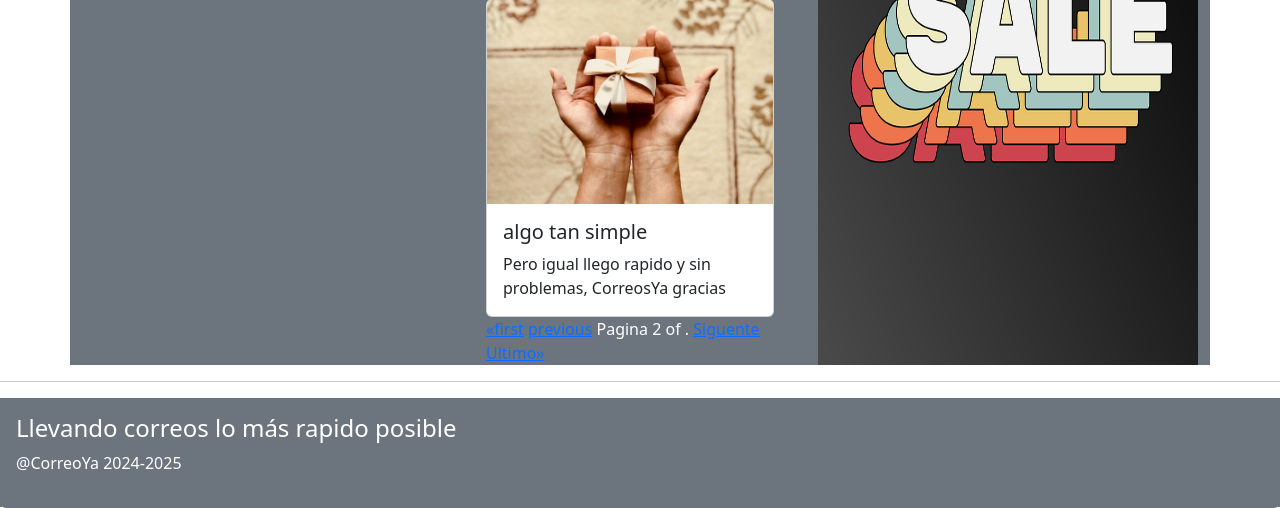
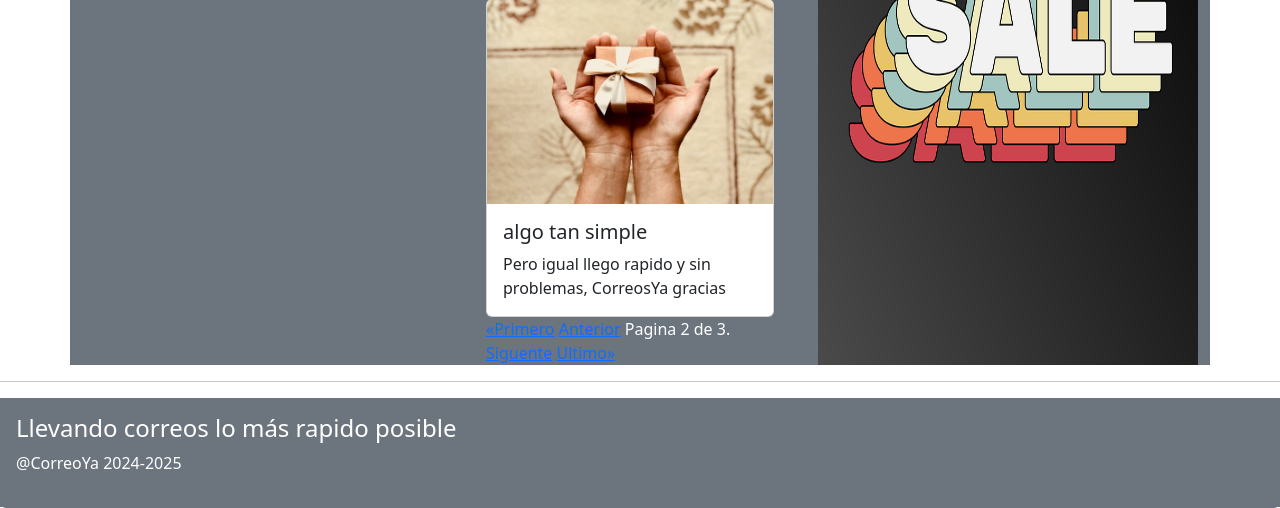
Before and after one commit to FableyCoder/CorreoYa, a Django app: page /foro/?page=2 in a window 1280 px wide. Shown: the part 1930-2438 px from the top of the page. Run offline with Django 5.2, Linux system fonts and the light colour scheme; data comes from the database, SQL or seed files in the repository; both versions use the stored data as it was after the commit.

Commit message:
Commit final

```diff
--- a/opiniones/templates/opiniones/foro.html
+++ b/opiniones/templates/opiniones/foro.html
@@ -8,7 +8,7 @@
                 </div>
                 {% for t in pag_obj %}
                 <div class="card" style="width: 18rem;">
-                    <img src="{{ t.imagen.url }}" class="card-img-top" alt="...">
+                    <img src="{{ t.imagen.url }}" class="card-img-top" alt="foto">
                     <div class="card-body">
                         <h5 class="card-title">{{ t.titulo }}</h5>
                         <p class="card-text">{{ t.comentario }}</p>
@@ -18,13 +18,13 @@
                 <div class="pagination">
                     <span class="step-links">
                         {% if pag_obj.has_previous %}
-                            <a href="?page=1">&laquo;first</a>
-                            <a href="?page={{ pag_obj.previous_numero_pag }}">previous</a>
+                            <a href="?page=1">&laquo;Primero</a>
+                            <a href="?page={{ pag_obj.previous_page_number }}">Anterior</a>
                         {% endif %}
-                        <span class="current">Pagina {{ pag_obj.number }} of {{ pag_obj.paginador.num_pages }}.</span>
+                        <span class="current">Pagina {{ pag_obj.number }} de {{ pag_obj.paginator.num_pages }}.</span>
                         {% if pag_obj.has_next %}
-                            <a href="?page={{ pag.obj.next_numero_pag }}">Siguente</a>
-                            <a href="?page={{ pag_obj.paginador.num_pages }}">Ultimo&raquo;</a>
+                            <a href="?page={{ pag_obj.next_page_number }}">Siguente</a>
+                            <a href="?page={{ pag_obj.paginator.num_pages }}">Ultimo&raquo;</a>
                         {% endif %}
                     </span>
                 </div>
```
Also changed, not shown: db.sqlite3, media/projects/anirudh-wKeZstqxKTQ-unsplash.jpg (added), media/projects/anirudh-wKeZstqxKTQ-unsplash_9qSKvb2.jpg (added), media/projects/anirudh-wKeZstqxKTQ-unsplash_DVFBNLW.jpg (added), media/projects/christina-victoria-craft-dp07as_xgzQ-unsplash.jpg (added), media/projects/nathan-dumlao-iOnOR4KMttc-unsplash.jpg (added), media/projects/pexels-bello-olamide-38387724-34165290.jpg (added), media/projects/pexels-mikhail-nilov-6612634.jpg (added), media/projects/pexels-pixabay-269887.jpg (added), media/projects/pexels-wordsurfer-842876.jpg (added), media/projects/shopping-8598070_640.jpg (added).
